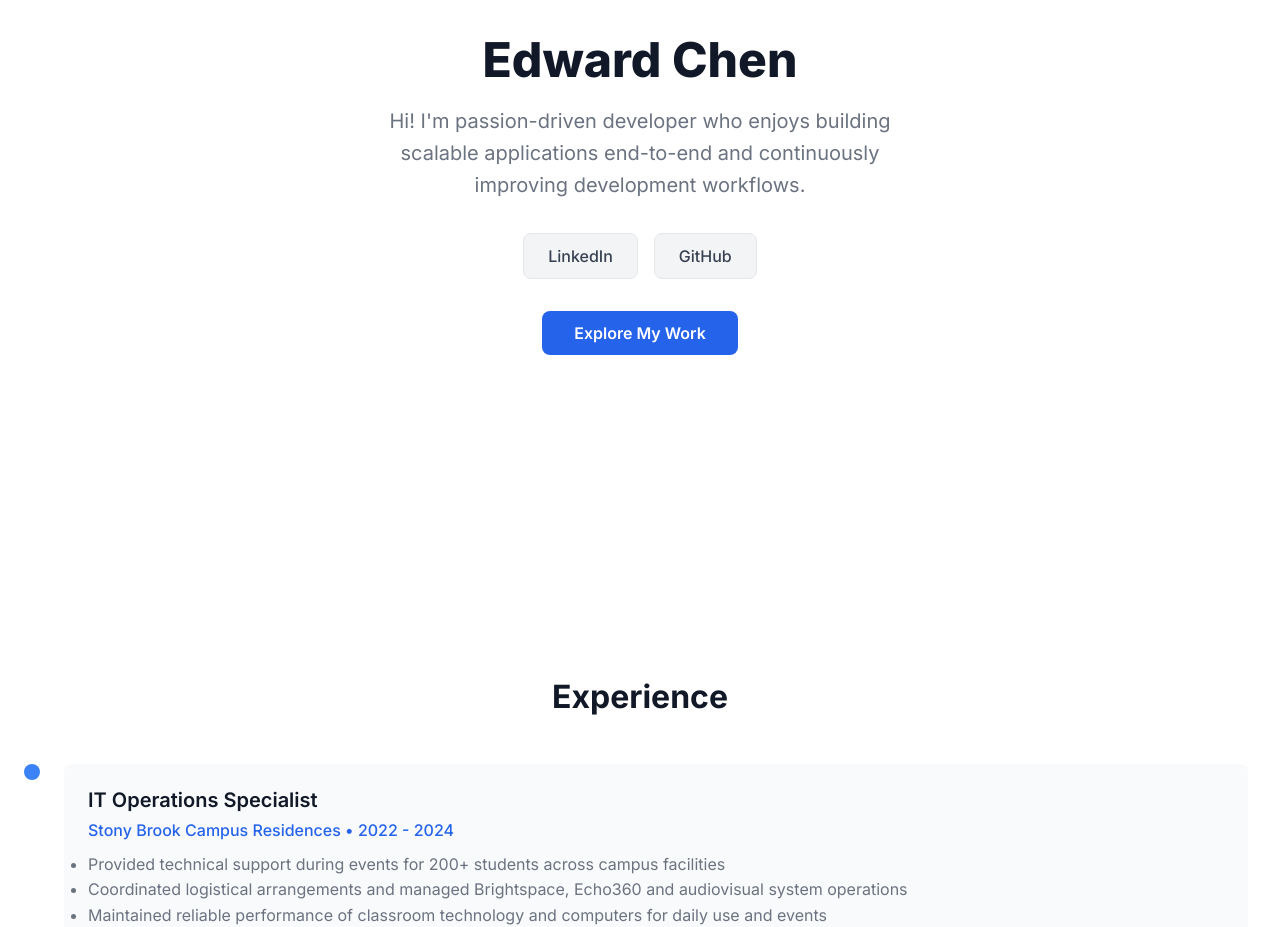
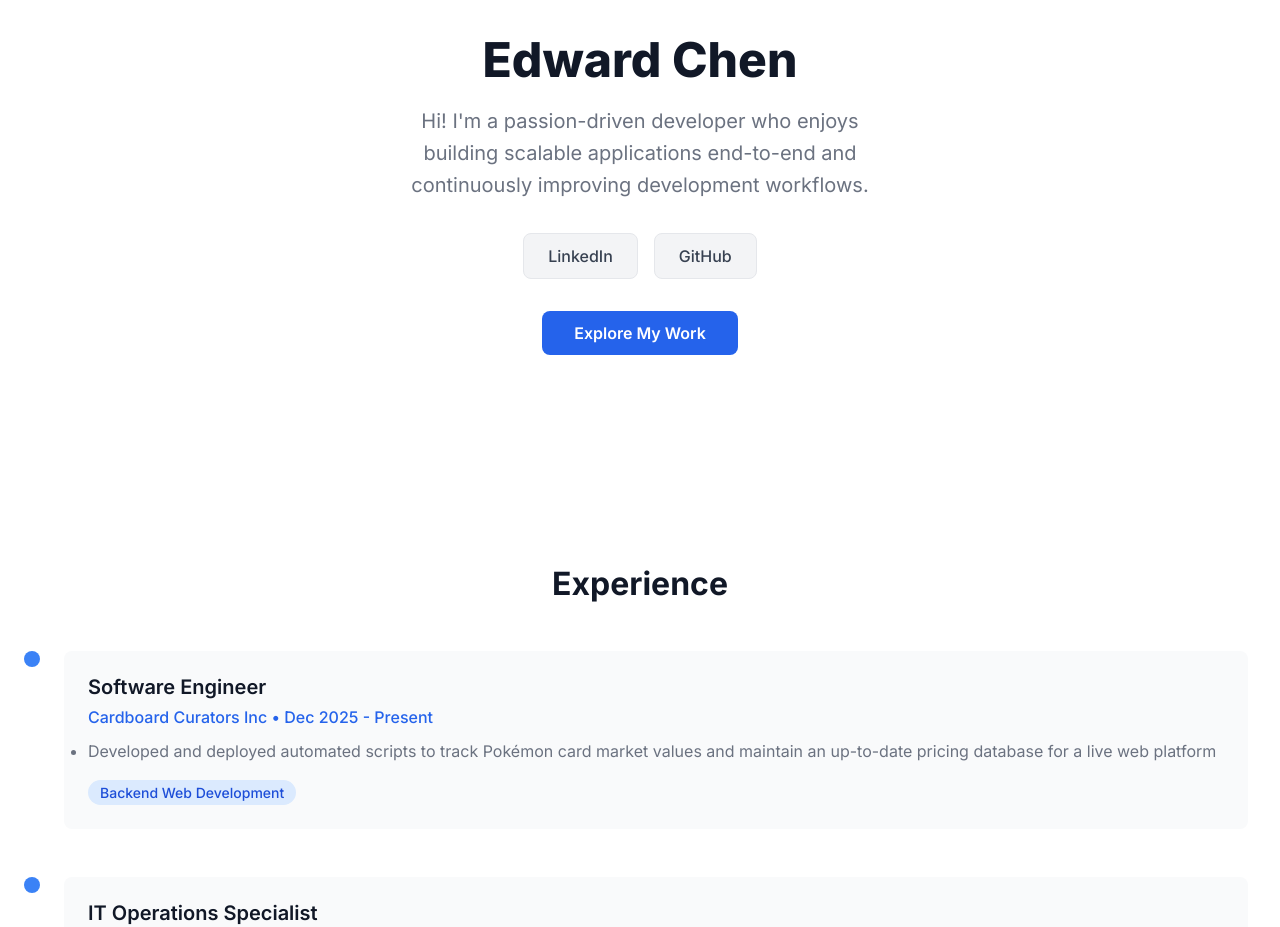
Before and after one commit to Edward-Chen03/personal-portfolio, a React (Vite) app in the folder portfolio/: page / in a window 1280 px wide. Shown: the part 352-1279 px from the top of the page. Built offline with nearby package versions, Linux system fonts and the light colour scheme.

Commit message:
Comment Change

```diff
--- a/portfolio/src/App.jsx
+++ b/portfolio/src/App.jsx
@@ -116,7 +116,7 @@ function App() {
           <p className="about-description">
             Hi!
 
-            I'm passion-driven developer who enjoys building scalable applications end-to-end and continuously improving development workflows.
+            I'm a passion-driven developer who enjoys building scalable applications end-to-end and continuously improving development workflows.
           </p>
           <div className="about-links">
             <a href="https://www.linkedin.com/in/edwardchen03/" target="_blank" rel="noopener noreferrer" className="about-link">
@@ -151,7 +151,7 @@ function App() {
               </div>
             </div>  */}
 
-            {/* <div className="timeline-item blue">
+             <div className="timeline-item blue">
               <div className="timeline-dot"></div>
               <div className="timeline-content">
                 <h2 className="job-title">Software Engineer</h2>
@@ -165,7 +165,7 @@ function App() {
                   <span className="tag blue">Backend Web Development</span>
                 </div>
               </div>
-            </div> */}
+            </div>
 
             <div className="timeline-item blue">
               <div className="timeline-dot"></div>
```
